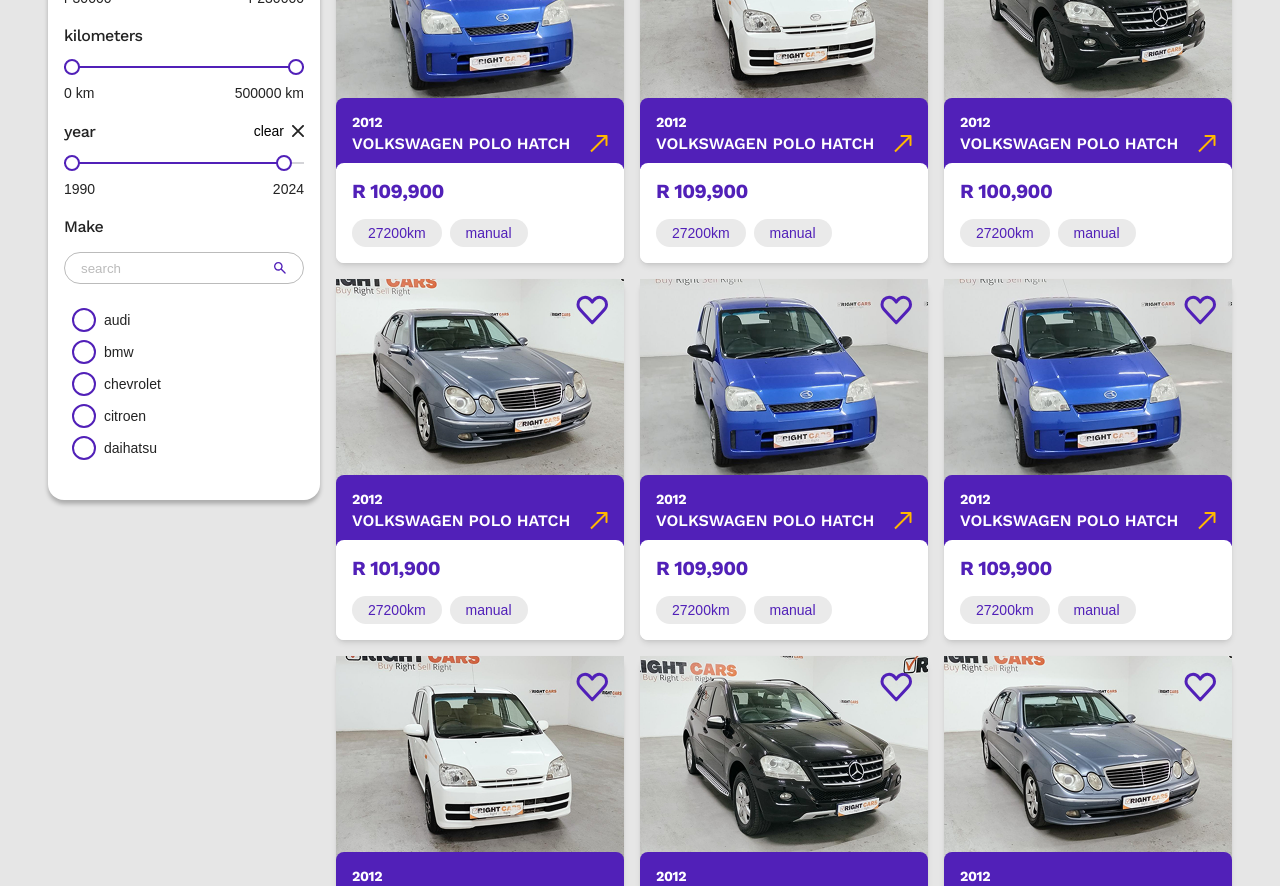
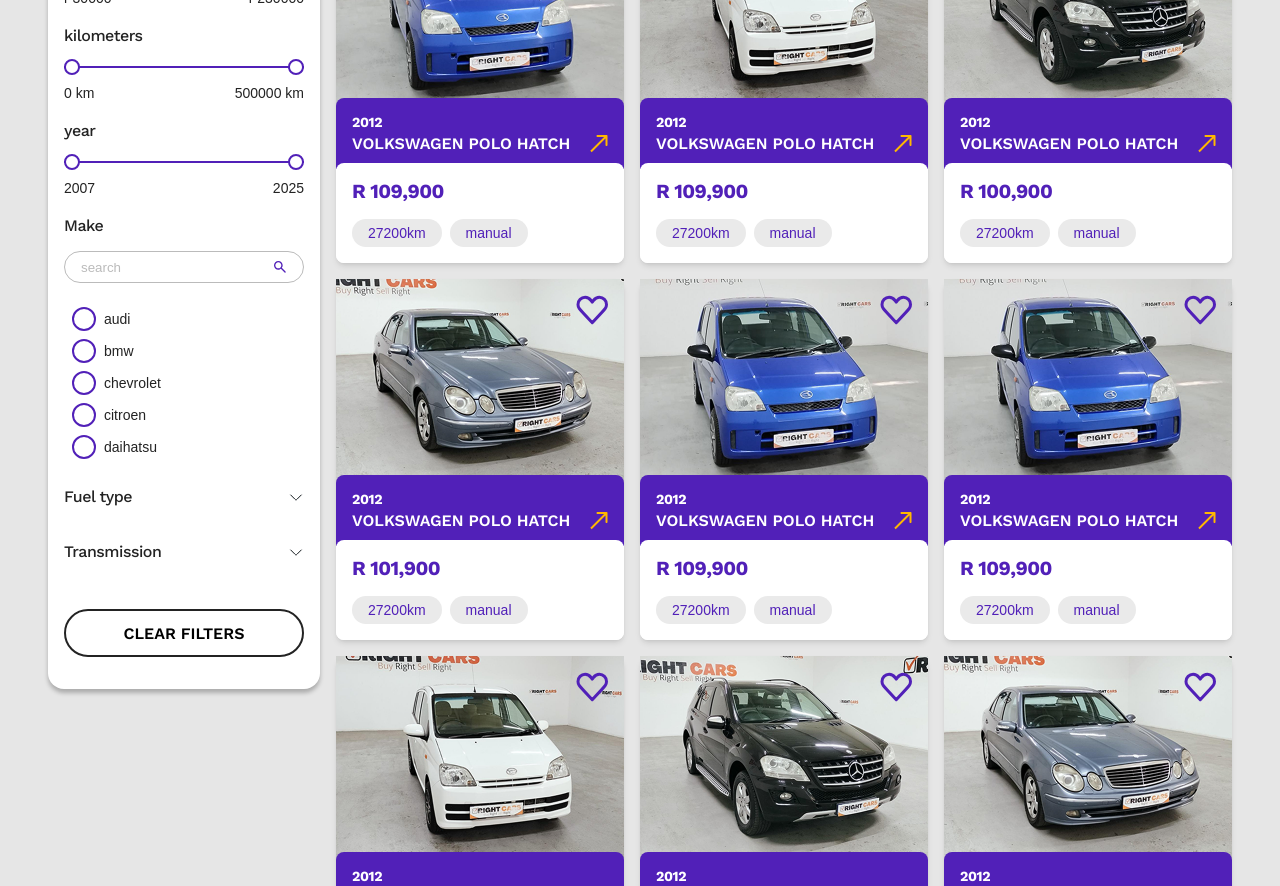
Before and after one commit to right-cars/right-cars-site-frontend, a Next.js app: page /showroom in a window 1280 px wide. Shown: the part 440-1326 px from the top of the page. Built offline with nearby package versions, Linux system fonts and the light colour scheme; a web font is replaced by a local one.

Commit message:
added filters to showroom page

```diff
--- a/src/app/views/Showroom/FiltersBlock/Filters.tsx
+++ b/src/app/views/Showroom/FiltersBlock/Filters.tsx
@@ -1,21 +1,37 @@
+import { useState, useCallback } from "react";
+import Button from "@/shared/components/Buttons/Button/Button";
+import MultiRangeSlider from "@/shared/components/MultiRangeSlider/MultiRangeSlider";
+import MakeFilter from "./MakeFilter/MakeFilter";
+import SelectFilter from "./SelectFilter/SelectFilter";
 import cls from "./styles.module.scss";
-import MultiRangeSlider from "@/shared/components/MultiRangeSlider/MultiRangeSlider";
-import { useState, useCallback } from "react";
-import MakeFilter from "./MakeFilter/MakeFilter";
+
+interface FilterProps{
+setIsFilterVisible: (visible: boolean) => void;
+  isTablet: boolean
+}
 
 const defaultMultirangeValues = {
   price: { min: 30000, max: 230000 },
   kilometers: { min: 0, max: 500000 },
-  year: { min: 1990, max: 2024 },
+  year: { min: 2007, max: 2025 },
 };
 
 const makes = ["audi", "bmw", "chevrolet", "citroen", "daihatsu", "nissan"];
 
-export default function Filters() {
+export default function Filters({ setIsFilterVisible, isTablet }:FilterProps) {
   const [multirangeValues, setMultirangeValues] = useState(
     defaultMultirangeValues
   );
   const [selectedMakes, setSelectedMakes] = useState<string[]>([]);
+  const [selectedFuelTypes, setSelectedFuelTypes] = useState<string[]>([]);
+  const [selectedTransmission, setSelectedTransmission] = useState<string[]>(
+    []
+  );
+  const [openFilter, setOpenFilter] = useState<string | null>(null);
+
+  const toggleSelectFilter = (filter: string) => {
+    setOpenFilter((prev) => (prev === filter ? null : filter));
+  };
 
   const handleRangeChange = useCallback(
     (
@@ -45,7 +61,18 @@
     []
   );
 
+  const handleClearAll = () => {
+    setMultirangeValues(defaultMultirangeValues);
+    setSelectedMakes([]);
+    setSelectedFuelTypes([]);
+    setSelectedTransmission([]);
+    setOpenFilter(null);
+
+    if (isTablet) setIsFilterVisible(false);
+  };
+
   return (
+    <div className={cls.container}>
       <div className={cls.filtersWrapp}>
         <MultiRangeSlider
           handleClear={() => handleClear("price")}
@@ -82,6 +109,35 @@
           onChange={setSelectedMakes}
           onClear={() => setSelectedMakes([])}
         />
+        <SelectFilter
+          title="Fuel type"
+          options={["diesel", "petrol", "hybrid"]}
+          selected={selectedFuelTypes}
+          onChange={setSelectedFuelTypes}
+          onClear={() => setSelectedFuelTypes([])}
+          isOpen={openFilter === "fuel"}
+          onToggleOpen={() => toggleSelectFilter("fuel")}
+        />
+        <SelectFilter
+          title="Transmission"
+          options={["manual", "automat"]}
+          selected={selectedTransmission}
+          onChange={setSelectedTransmission}
+          onClear={() => setSelectedTransmission([])}
+          isOpen={openFilter === "transmission"}
+          onToggleOpen={() => toggleSelectFilter("transmission")}
+        />
+      </div>
+      <div className={cls.btnsWrapp}>
+        <Button
+          text="clear filters"
+          color="transparent"
+          onClick={handleClearAll}
+        />
+        <div className={cls.btnWrapp}>
+          <Button text="apply filters" onClick={()=>{setIsFilterVisible(false)}}/>
+        </div>
+      </div>
     </div>
   );
 }
--- a/src/app/views/Showroom/FiltersBlock/FiltersBlock.tsx
+++ b/src/app/views/Showroom/FiltersBlock/FiltersBlock.tsx
@@ -1,7 +1,7 @@
+import { useEffect, useState } from "react";
 import Image from "next/image";
+import Filters from "./Filters";
 import cls from "./styles.module.scss";
-import { useEffect, useState } from "react";
-import Filters from "./Filters";
 
 export default function FiltersBlock() {
   const [isFiltersVisible, setIsFilterVisible] = useState(true);
@@ -43,7 +43,7 @@
           height={24}
         />
       </button>
-      {isFiltersVisible && <Filters />}
+      {isFiltersVisible && <Filters setIsFilterVisible={setIsFilterVisible} isTablet={isTablet}/>}
     </div>
   );
 }
--- a/src/app/views/Showroom/FiltersBlock/MakeFilter/styles.module.scss
+++ b/src/app/views/Showroom/FiltersBlock/MakeFilter/styles.module.scss
@@ -40,7 +40,25 @@
   gap: 8px;
   padding: 8px;
   height: 168px;
-  overflow: scroll;
+  overflow-y: scroll;
+
+  scrollbar-width: thin;
+  scrollbar-color: var(--purple) #bbb;
+}
+
+.optionsList::-webkit-scrollbar {
+  width: 8px;
+}
+
+.optionsList::-webkit-scrollbar-track {
+  background-color: #bbb;
+  border-radius: 10px;
+}
+
+.optionsList::-webkit-scrollbar-thumb {
+  background-color: var(--purple);
+  width: 8px;
+  border-radius: 10px;
 }
 
 .selectedList {
--- /dev/null
+++ b/src/app/views/Showroom/FiltersBlock/SelectFilter/SelectFilter.tsx
@@ -0,0 +1,64 @@
+import Image from "next/image";
+import Checkbox from "@/shared/components/Checkbox/Checkbox";
+import ClearBtn from "@/shared/components/Buttons/ClearBtn/ClearBtn";
+import cls from "./styles.module.scss";
+
+interface SelectFilterProps {
+  title: string;
+  options: string[];
+  selected: string[];
+  onChange: (selected: string[]) => void;
+  onClear: () => void;
+  isOpen: boolean;
+  onToggleOpen: () => void;
+}
+
+export default function SelectFilter({
+  title,
+  options,
+  selected,
+  onChange,
+  onClear,
+  isOpen,
+  onToggleOpen,
+}: SelectFilterProps) {
+  const handleToggle = (option: string) => {
+    const newSelected = selected.includes(option)
+      ? selected.filter((item) => item !== option)
+      : [...selected, option];
+
+    onChange(newSelected);
+  };
+
+  return (
+    <div>
+      <div className={cls.header} onClick={onToggleOpen}>
+        <h5 className={cls.title}>{title}</h5>
+        <div className={cls.btnsWrapp}>
+          {selected.length > 0 && <ClearBtn handleClear={onClear} />}
+          <Image
+            src="/icons/arrow.svg"
+            alt="arrow icon"
+            width={16}
+            height={16}
+            className={`${cls.svg} ${isOpen && cls.openSvg}`}
+          />
+        </div>
+      </div>
+
+      {isOpen && (
+        <ul className={cls.options}>
+          {options.map((option) => (
+            <li key={option}>
+              <Checkbox
+                label={option}
+                checked={selected.includes(option)}
+                onToggle={() => handleToggle(option)}
+              />
+            </li>
+          ))}
+        </ul>
+      )}
+    </div>
+  );
+}
--- /dev/null
+++ b/src/app/views/Showroom/FiltersBlock/SelectFilter/styles.module.scss
@@ -0,0 +1,32 @@
+.header {
+  display: flex;
+  justify-content: space-between;
+  align-items: center;
+  cursor: pointer;
+  margin-bottom: 16px;
+}
+
+.btnsWrapp {
+  display: flex;
+  align-items: center;
+  gap: 12px;
+}
+
+.title {
+  text-transform: none;
+}
+
+.svg {
+  transition: transform var(--transition);
+}
+
+.openSvg {
+  transform: rotate(180deg);
+}
+
+.options {
+  display: flex;
+  flex-direction: column;
+  gap: 8px;
+  padding: 8px;
+}
--- a/src/app/views/Showroom/FiltersBlock/styles.module.scss
+++ b/src/app/views/Showroom/FiltersBlock/styles.module.scss
@@ -1,5 +1,5 @@
 .wrapper {
-position: relative;
+  position: relative;
   display: flex;
   align-items: center;
   gap: 80px;
@@ -14,13 +14,13 @@
   }
 }
 
-.filterBtn{
-    position: relative;
+.filterBtn {
+  position: relative;
 }
 
-.filtersWrapp{
+.container {
   position: absolute;
-  top:80px;
+  top: 80px;
   left: 0;
   width: 272px;
   background-color: var(--white);
@@ -28,17 +28,81 @@
   padding: 32px 16px;
   border-radius: 16px;
 
-  @media (max-width:550px) {
+  @media (max-width: 1068px) {
+    width: 230px;
+  }
+
+  @media (max-width: 989px) {
+    width: 90vw;
+    z-index: 2;
+    height: 72vh;
+    top: 50px;
+  }
+
+  @media (max-width: 768px) {
+    height: 80vh;
+  }
+
+  @media (max-width: 550px) {
     padding: 24px 16px;
+    width: 92vw;
   }
 }
 
-.filtersWrapp{
+.filtersWrapp {
   display: flex;
   flex-direction: column;
-  gap:20px;
+  gap: 20px;
 
-  @media (max-width:989px) {
-    gap:8px;
+  @media (max-width: 989px) {
+    gap: 8px;
+    height: 83%;
+    overflow-y: scroll;
+
+    padding-right: 12px;
+    scrollbar-width: thin;
+    scrollbar-color: var(--purple) #bbb;
+  }
+
+  @media (max-width: 768px) {
+    height: 75%;
+  }
+
+  @media (max-width: 550px) {
+    height: 62%;
   }
 }
+
+.filtersWrapp::-webkit-scrollbar {
+  width: 4px;
+}
+
+.filtersWrapp::-webkit-scrollbar-track {
+  background-color: #bbb;
+  border-radius: 10px;
+}
+
+.filtersWrapp::-webkit-scrollbar-thumb {
+  background-color: var(--purple);
+  width: 4px;
+  border-radius: 10px;
+}
+
+.btnsWrapp {
+  margin-top: 32px;
+  display: flex;
+  gap: 12px;
+
+  @media (max-width: 550px) {
+    flex-direction: column;
+  }
+}
+
+.btnWrapp {
+  display: none;
+
+  @media (max-width: 989px) {
+    display: block;
+    width: 100%;
+  }
+}
--- a/src/app/views/Showroom/styles.module.scss
+++ b/src/app/views/Showroom/styles.module.scss
@@ -18,6 +18,10 @@
   margin-bottom: 60px;
   margin-left: 288px;
   gap: 16px;
+
+  @media (max-width: 1068px) {
+    margin-left: 238px;
+  }
 
   @media (max-width: 989px) {
     margin-top: 24px;
--- a/src/shared/components/Checkbox/Checkbox.tsx
+++ b/src/shared/components/Checkbox/Checkbox.tsx
@@ -17,7 +17,7 @@
         className={cls.hiddenInput}
         onClick={onToggle}
       />
-      <label htmlFor={label} className="textSmall">
+      <label htmlFor={label} className="textSmall" style={{cursor:"pointer"}}>
         {label}
       </label>
     </div>
--- a/src/shared/components/Checkbox/styles.module.scss
+++ b/src/shared/components/Checkbox/styles.module.scss
@@ -5,8 +5,8 @@
 }
 
 .hiddenInput {
+  cursor: pointer;
   appearance: none;
-  cursor: pointer;
   width: 24px;
   height: 24px;
   background-image: url(../../../../public/icons/showroom/circle.svg);
```
Lines whose indentation alone changed are shown as unchanged.
